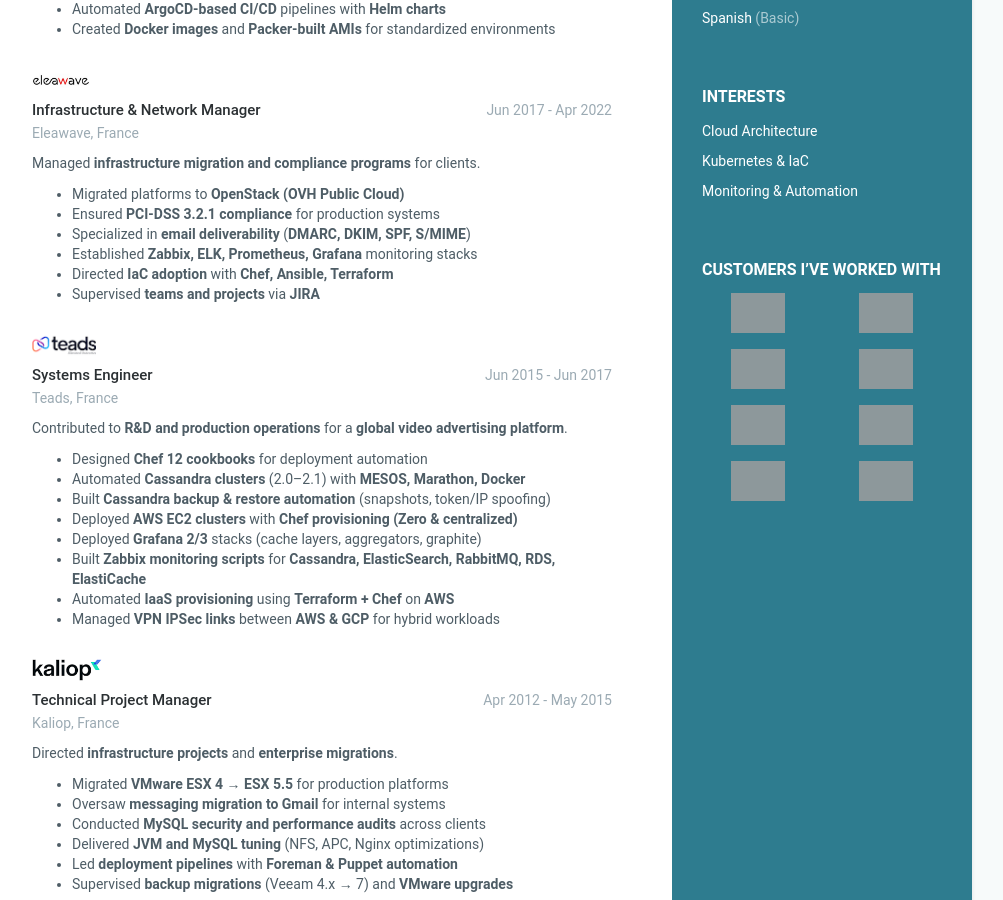
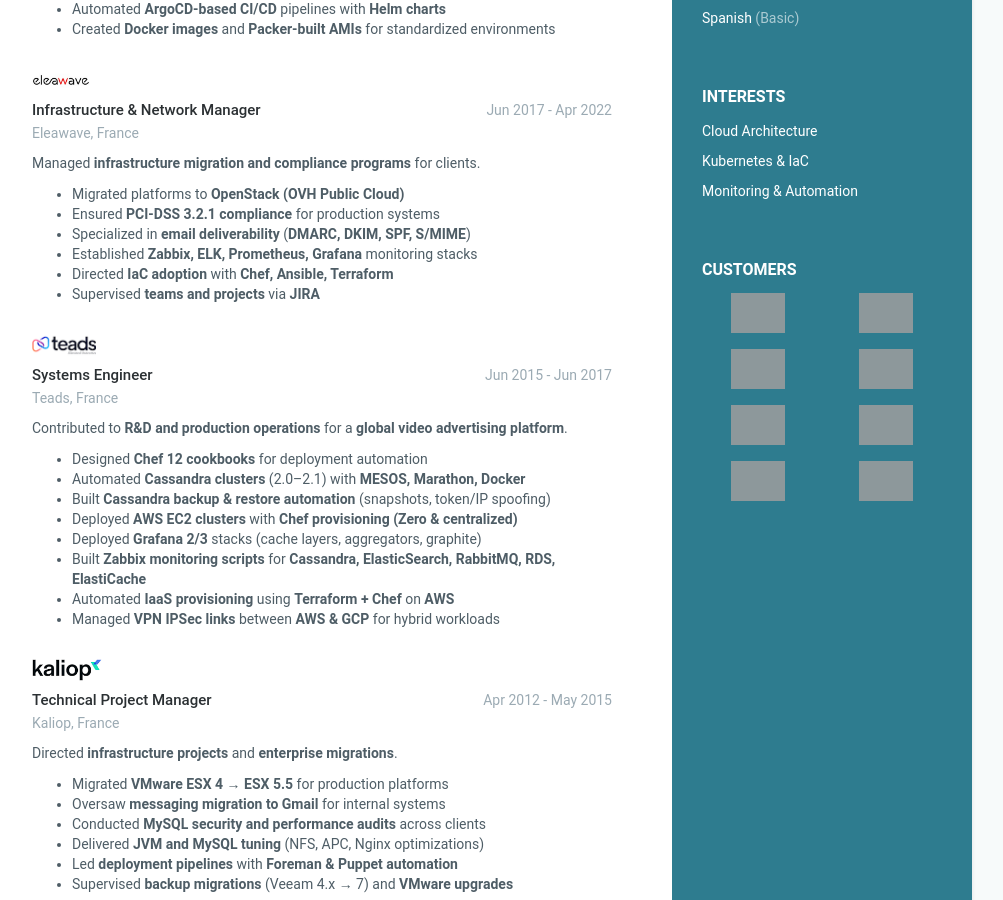
Before and after one commit to didier-segura/digital-cv, a Jekyll site: the page built from index.html, in a window 1280 px wide and 900 px high, scrolled down 1060 px, cut to the strip 0-900 px from the top of the window. Shown: the whole strip, without its empty margins (168-1171 px from the left). Built offline with Jekyll 4.4.1, drawn with Linux system fonts in a browser that asks for light colours; grey boxes are pictures that could not be loaded.

Commit message:
+ Update

```diff
--- a/_data/data.yml
+++ b/_data/data.yml
@@ -279,7 +279,7 @@ skills:
 
 
 customers:
-  title: Customers I’ve Worked With
+  title: Customers
   info:
     - name: ADEME
       logo: ademe-logo.png
```
Also changed, not shown: assets/img/customers/yellohvillage-logo.webp (renamed from assets/img/customers/yellohvillage.webp).
